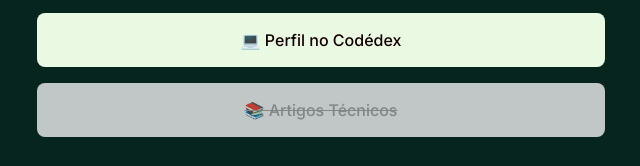
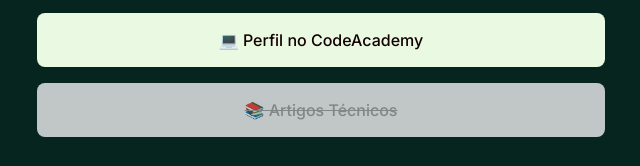
Before and after one commit to mj01px/BioConnect, a plain HTML site: page index.html in a window 1280 px wide. Shown: the part 476-642 px from the top of the page, 319-959 px from the left. Drawn offline with nearby package versions, Linux system fonts and the light colour scheme.

Commit message:
feat - profile in codeacademy

```diff
--- a/index.html
+++ b/index.html
@@ -29,7 +29,7 @@
             <a href="mailto:maurojunior_5s@hotmail.com">📧 Enviar E-mail</a>
         </li>
         <li>
-            <a href="https://www.codedex.io/@mj01p" target="_blank">💻 Perfil no Codédex</a>
+            <a href="https://www.codecademy.com/profiles/mj01p" target="_blank">💻 Perfil no CodeAcademy</a>
         </li>
         <li>
             <a class="disabled-link" aria-disabled="true" role="button">📚 Artigos Técnicos</a>
```
